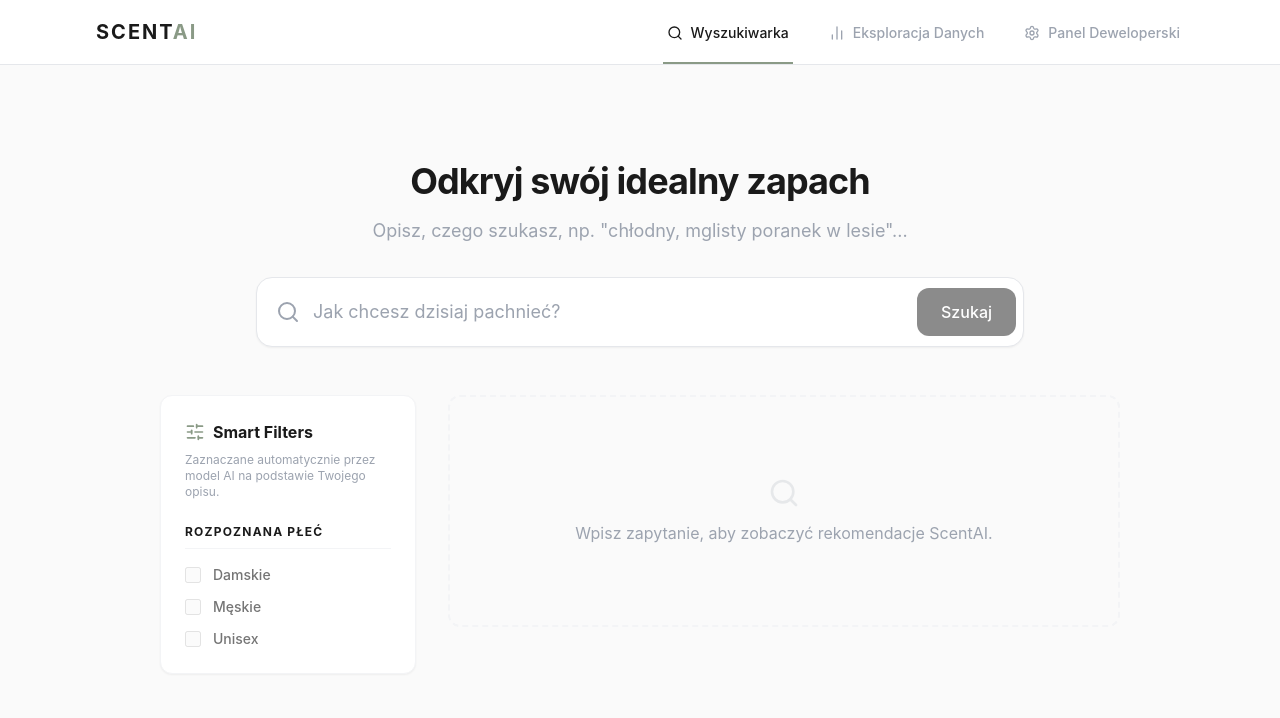
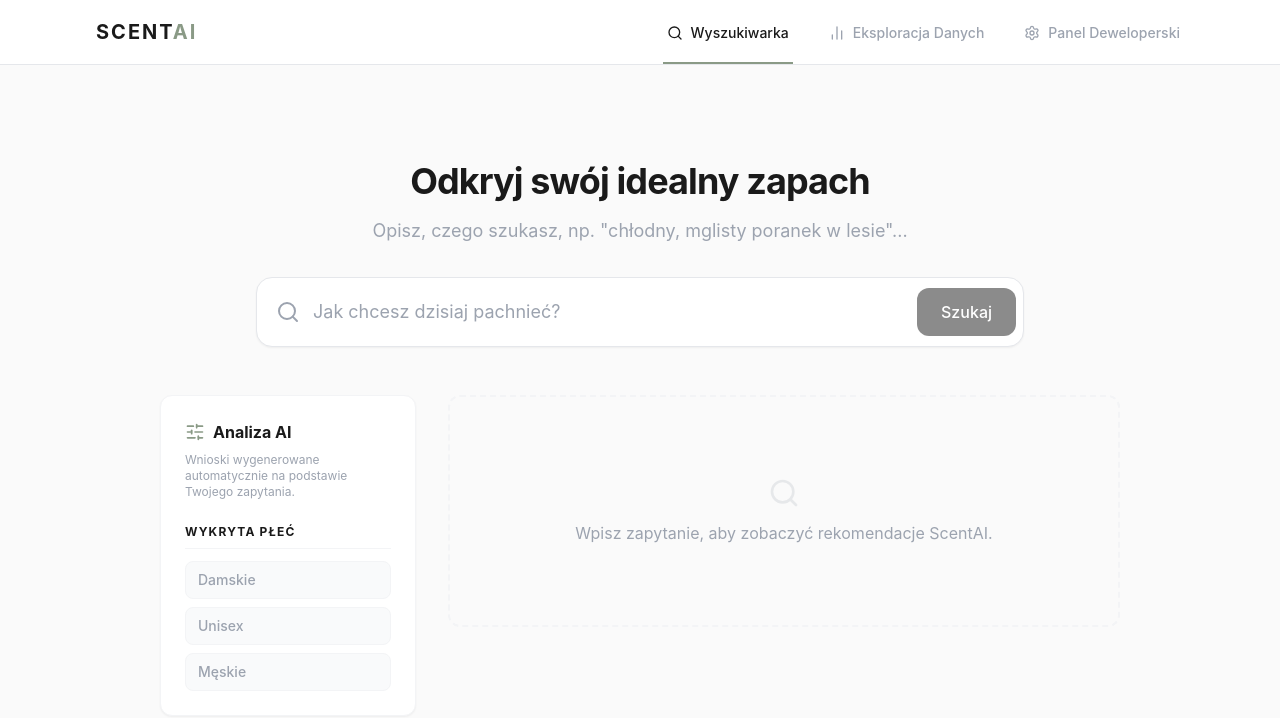
Before and after one commit to adamdobrogowski/semantic-perfume-search-app, a React (Vite) app in the folder frontend/perfumy-frontend/: page / in a window 1280 px wide. Shown: the top 718 px of the page. Built offline with nearby package versions, Linux system fonts and the light colour scheme.

Commit message:
Obsługa dopasowywania plci po wyslaniu zapytania na stronie wyszukiwarki

```diff
--- a/frontend/perfumy-frontend/src/api.ts
+++ b/frontend/perfumy-frontend/src/api.ts
@@ -33,16 +33,16 @@ export const fetchClusters = async (limit: number = 300) => {
 /**
  * 3. Wyszukiwanie Perfum (Dla zakładki SearchPage)
  * Endpoint: POST /api/search
- * Uwaga: FastAPI oczekuje 'query' jako parametru URL, dlatego używamy encodeURIComponent
  */
 export const searchPerfumes = async (query: string) => {
     try {
-        const response = await fetch(`${BASE_URL}/search?query=${encodeURIComponent(query)}`, {
+        const response = await fetch(`${BASE_URL}/search`, {
             method: 'POST',
             headers: {
                 'Accept': 'application/json',
                 'Content-Type': 'application/json'
-            }
+            },
+            body: JSON.stringify({ query: query })
         });
 
         if (!response.ok) throw new Error(`Błąd HTTP: ${response.status}`);
--- a/frontend/perfumy-frontend/src/components/ResultCard.tsx
+++ b/frontend/perfumy-frontend/src/components/ResultCard.tsx
@@ -3,17 +3,15 @@ import { Sparkles } from 'lucide-react';
 interface PerfumeProps {
   name: string;
   brand: string;
-  accords: any;
-  similarity: number;
+  accords: string;
+  match_score: number;
 }
 
-export default function ResultCard({ name, brand, accords, similarity }: PerfumeProps) {
+export default function ResultCard({ name, brand, accords, match_score }: PerfumeProps) {
 
-  const safeAccords = Array.isArray(accords)
-    ? accords
-    : (typeof accords === 'string' ? accords.split(',').map(a => a.trim()) : []);
+  const safeAccords = accords ? accords.split(',').map(a => a.trim()) : [];
 
-  const displaySimilarity = similarity <= 1 ? Math.round(similarity * 100) : Math.round(similarity);
+  const displayScore = Math.round(match_score);
 
   return (
     <div className="bg-brand-surface rounded-xl p-6 shadow-sm hover:shadow-md transition-shadow border border-gray-100 flex flex-col h-full">
@@ -24,7 +22,7 @@ export default function ResultCard({ name, brand, accords, similarity }: Perfume
         </div>
         <div className="flex items-center bg-brand-bg px-3 py-1 rounded-full border border-gray-200">
           <Sparkles className="w-4 h-4 text-brand-primary mr-2" />
-          <span className="text-sm font-mono font-bold text-brand-text">{displaySimilarity}%</span>
+          <span className="text-sm font-mono font-bold text-brand-text">{displayScore}%</span>
         </div>
       </div>
 
--- a/frontend/perfumy-frontend/src/pages/SearchPage.tsx
+++ b/frontend/perfumy-frontend/src/pages/SearchPage.tsx
@@ -1,19 +1,24 @@
 import { useState } from 'react';
 import { Search, SlidersHorizontal, Loader2, AlertCircle } from 'lucide-react';
 import ResultCard from '../components/ResultCard';
-import axios from 'axios';
+import { searchPerfumes } from '../api';
 
 interface PerfumeResult {
-  id: string | number;
   name: string;
   brand: string;
-  accords: string[];
-  similarity: number;
+  accords: string;
+  match_score: number;
+}
+
+interface Metadata {
+  predicted_gender: string;
+  assigned_cluster: string;
 }
 
 export default function SearchPage() {
   const [query, setQuery] = useState('');
   const [results, setResults] = useState<PerfumeResult[]>([]);
+  const [metadata, setMetadata] = useState<Metadata | null>(null);
   const [isLoading, setIsLoading] = useState(false);
   const [error, setError] = useState<string | null>(null);
 
@@ -24,14 +29,16 @@ export default function SearchPage() {
     setIsLoading(true);
     setError(null);
     setResults([]);
+    setMetadata(null);
 
     try {
-      const response = await axios.post('http://localhost:8000/api/search', {
-        query: query
-      });
+      // Korzystamy z nowej metody komunikacji, którą stworzyłeś
+      const response = await searchPerfumes(query);
 
-      const data = response.data.results || response.data;
-      setResults(data);
+      // Zapisujemy zarówno wyniki jak i metadane z AI!
+      setResults(response.results);
+      setMetadata(response.metadata);
+
     } catch (err) {
       setError("Nie udało się połączyć z modelem ScentAI");
       console.error(err);
@@ -79,28 +86,56 @@ export default function SearchPage() {
           <div className="bg-brand-surface rounded-xl p-6 border border-gray-100 shadow-sm sticky top-24">
             <div className="flex items-center mb-2">
               <SlidersHorizontal className="w-5 h-5 text-brand-primary mr-2" />
-              <h2 className="font-bold text-brand-text">Smart Filters</h2>
+              <h2 className="font-bold text-brand-text">Analiza AI</h2>
             </div>
             <p className="text-xs text-brand-muted mb-6">
-              Zaznaczane automatycznie przez model AI na podstawie Twojego opisu.
+              Wnioski wygenerowane automatycznie na podstawie Twojego zapytania.
             </p>
 
-            <div className="space-y-4">
-              <h3 className="text-xs font-bold text-brand-text uppercase tracking-widest border-b border-gray-100 pb-2">
-                Rozpoznana Płeć
-              </h3>
-              <div className="space-y-3">
-                {['Damskie', 'Męskie', 'Unisex'].map((gender) => (
-                  <label key={gender} className="flex items-center space-x-3 cursor-not-allowed opacity-60">
-                    <input
-                      type="checkbox"
-                      disabled
-                      className="form-checkbox h-4 w-4 text-brand-primary border-gray-300 rounded focus:ring-brand-primary disabled:bg-gray-100"
-                    />
-                    <span className="text-sm font-medium text-brand-text">{gender}</span>
-                  </label>
-                ))}
+            <div className="space-y-6">
+              {/* Sekcja 1: Wykryta Płeć */}
+              <div>
+                <h3 className="text-xs font-bold text-brand-text uppercase tracking-widest border-b border-gray-100 pb-2 mb-3">
+                  Wykryta Płeć
+                </h3>
+                <div className="flex flex-col gap-2">
+                  {[
+                    { label: 'Damskie', id: 'for women' },
+                    { label: 'Unisex', id: 'for women and men' },
+                    { label: 'Męskie', id: 'for men' }
+                  ].map((gender) => {
+                    // Sprawdzamy czy AI przewidziało tę konkretną płeć
+                    const isActive = metadata?.predicted_gender === gender.id;
+
+                    return (
+                      <div
+                        key={gender.id}
+                        className={`px-3 py-2 rounded-lg border text-sm font-medium transition-all ${
+                          isActive
+                            ? 'bg-brand-primary/10 border-brand-primary text-brand-primary'
+                            : 'bg-gray-50 border-gray-100 text-gray-400'
+                        }`}
+                      >
+                        {gender.label}
+                      </div>
+                    );
+                  })}
+                </div>
               </div>
+
+              {/* Sekcja 2: Wykryty Profil (K-Means) */}
+              {metadata?.assigned_cluster && (
+                <div>
+                  <h3 className="text-xs font-bold text-brand-text uppercase tracking-widest border-b border-gray-100 pb-2 mb-3 mt-4">
+                    Profil Zapachowy
+                  </h3>
+                  <div className="px-3 py-2 bg-gradient-to-r from-gray-50 to-gray-100 border border-gray-200 rounded-lg">
+                     <span className="text-sm font-bold text-brand-text">
+                       {metadata.assigned_cluster}
+                     </span>
+                  </div>
+                </div>
+              )}
             </div>
           </div>
         </div>
@@ -125,13 +160,13 @@ export default function SearchPage() {
 
           {!isLoading && !error && results.length > 0 && (
             <div className="grid grid-cols-1 md:grid-cols-2 gap-6">
-              {results.map((perfume: any, index: number) => (
+              {results.map((perfume, index) => (
                 <ResultCard
-                  key={perfume.id || perfume.Perfume_ID || index}
-                  name={perfume.name || perfume.Name || 'Nieznana nazwa'}
-                  brand={perfume.brand || perfume.Brand || 'Nieznana marka'}
-                  accords={perfume.accords || perfume.Clean_Accords || perfume.Main_Accords || []}
-                  similarity={perfume.similarity || perfume.Similarity || perfume.score || 0}
+                  key={index}
+                  name={perfume.name}
+                  brand={perfume.brand}
+                  accords={perfume.accords}
+                  match_score={perfume.match_score}
                 />
               ))}
             </div>
```
